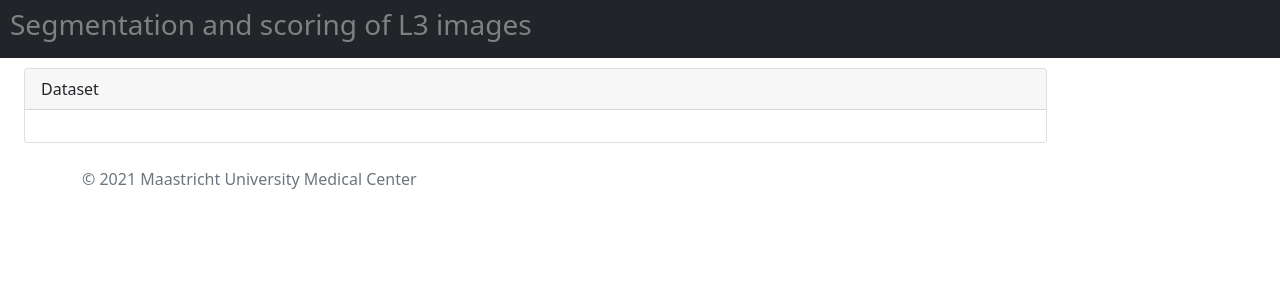
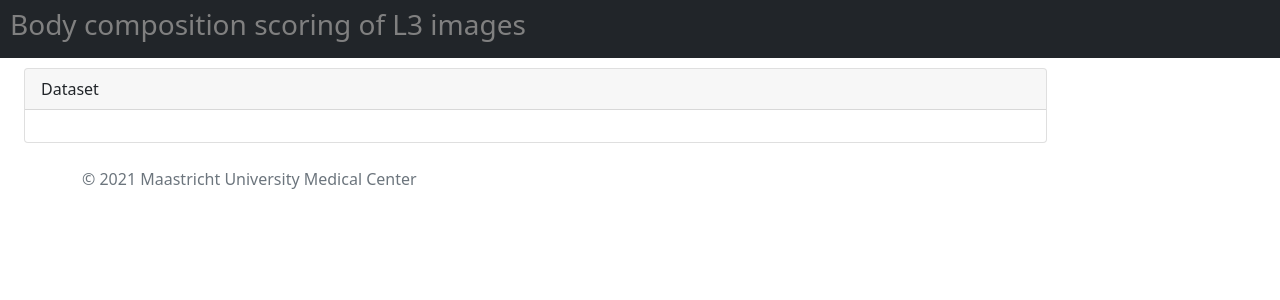
Before and after one commit to rbrecheisen/l3autoseg-old, a Django app: template src/l3autoseg/app/templates/dataset.html in a window 1280 px wide. Shown: the top 300 px of the page. Run offline with Django 3.2, Linux system fonts and the light colour scheme; the template is opened without the code that fills it, so the values that code supplies are empty.

Commit message:
Small UI changes

```diff
--- a/src/l3autoseg/app/templates/base.html
+++ b/src/l3autoseg/app/templates/base.html
@@ -8,7 +8,7 @@
     </head>
     <body>
         <nav class="navbar navbar-expand-sm bg-dark navbar-dark">
-            <h3 style="color: gray; margin-left: 10px;">Segmentation and scoring of L3 images</h3>
+            <h3 style="color: gray; margin-left: 10px;">Body composition scoring of L3 images</h3>
             <ul class="navbar-nav ms-auto flex-nowrap">
                 {% if user.is_authenticated %}
                 <li class="nav-item" style="color: gray;">Welcome, {{ user.username }}</li>
--- a/src/l3autoseg/app/templates/dataset.html
+++ b/src/l3autoseg/app/templates/dataset.html
@@ -7,16 +7,13 @@
                 <div class="card-header">Dataset <b>{{ dataset.name }}</b></div>
                 <div class="card-body">
                     {% if images %}
-                        To start segmentation of the images below, first select the TensorFlow model to use
-                        (or keep the default) and then click the "Segment" button.
-                    Segmentation of the images will take about <b>{{ time_req }}</b>. You can click the "Refresh page"
-                        link below to refresh the page and view status updates for each image. After the
-                        segmentation has finished, you can download the results by clicking the "Download results"
-                        button. If you press "Segment" again, previous results will be deleted and the segmentation
-                        will start afresh.<br>
+                        To start scoring the images below, click the "Calculate scores" button below. This process
+                        will take about <b>{{ time_req }}</b>. You can click the "Refresh page" link to refresh the
+                        page and view status updates for each image. After the calculation has finished, you can
+                        download the results by clicking the "Download results" button.<br>
                         <br>
                         <a href="/datasets/{{ dataset.id }}?action=segment">
-                            <button class="btn btn-primary">Segment</button>
+                            <button class="btn btn-primary">Calculate scores</button>
                         </a>
                         <br>
                         <p style="margin-top: 10px"><a href="/datasets/{{ dataset.id }}">Refresh page</a></p>
```
